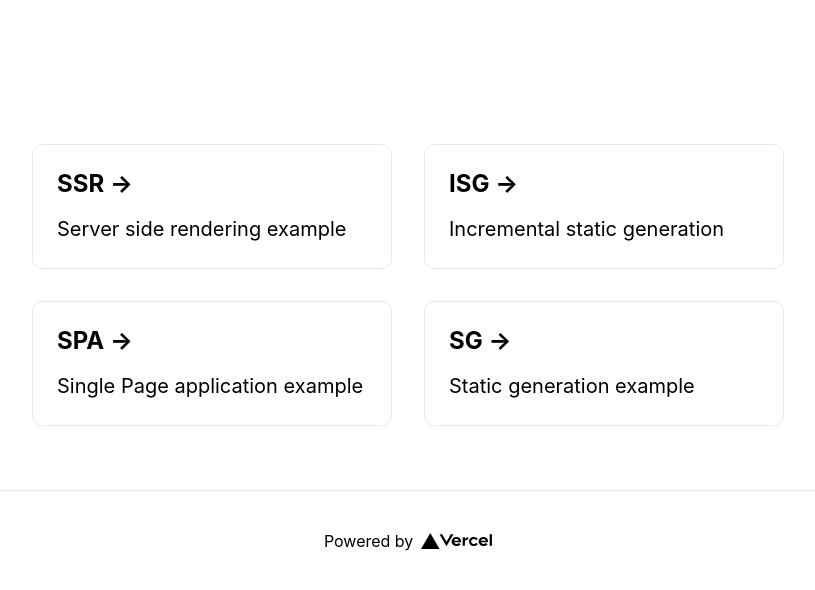
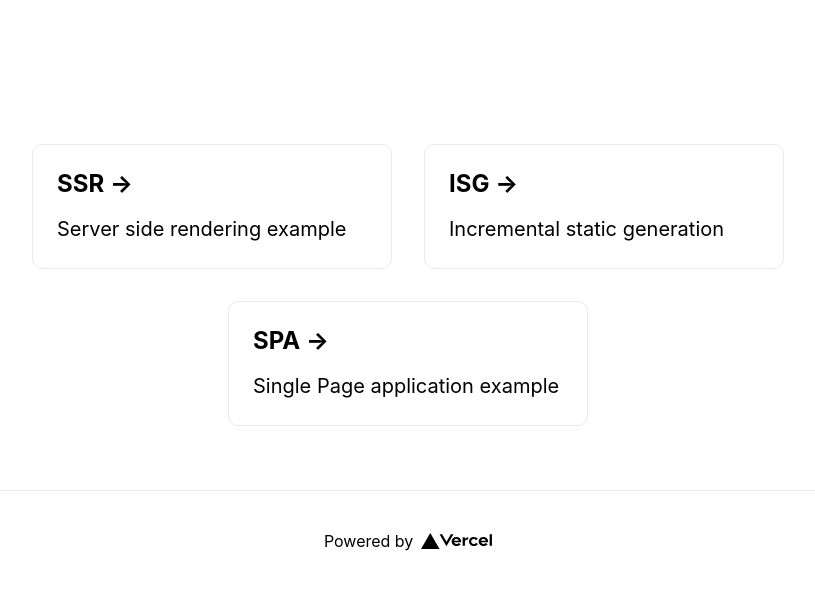
Before and after one commit to robertoHeCi/KS-NextJs, a Next.js app: page /data-fetching in a window 1280 px wide. Shown: the top 590 px of the page, without its empty margins (232-1047 px from the left). Built offline with nearby package versions, Linux system fonts and the light colour scheme.

Commit message:
refactor: delete page

```diff
--- a/src/pages/data-fetching/index.js
+++ b/src/pages/data-fetching/index.js
@@ -18,11 +18,6 @@ const DataFetching = () => {
       title: 'SPA',
       route: '/data-fetching/single-page-application',
       description: 'Single Page application example'
-    },
-    {
-      title: 'SG',
-      route: '/data-fetching/static-generation',
-      description: 'Static generation example'
     }
   ]
 
```
Also changed, not shown: src/pages/data-fetching/static-generation.js (deleted, +0 -7 lines).
